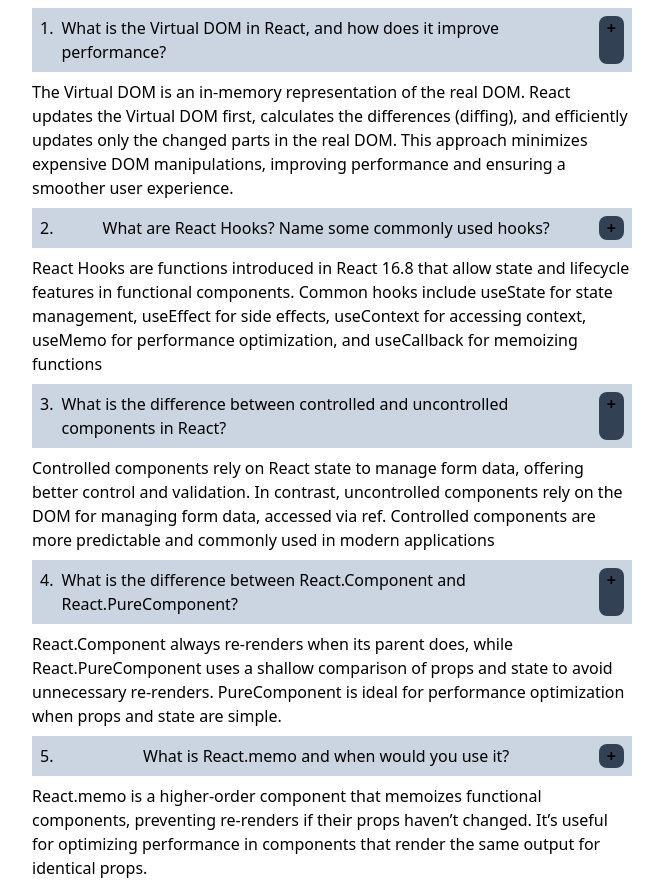
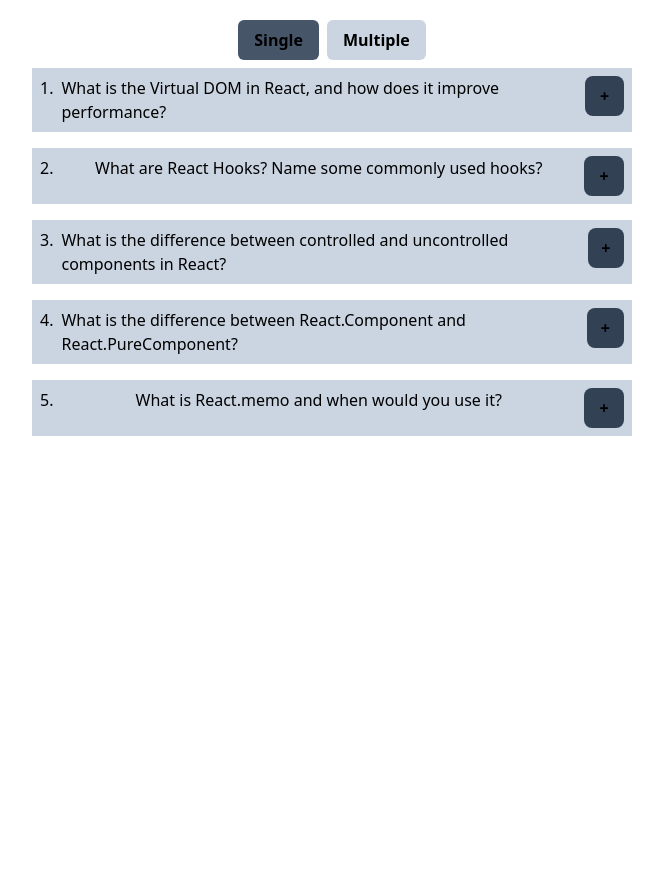
Before and after one commit to worldOfRavi/browserCoding, a React (Vite) app: page / in a window 1280 px wide. Shown: the whole page, without its empty margins (308-971 px from the left). After the commit the page ends 800 px from the top, so only its background shows below. Built offline with nearby package versions, Linux system fonts and the light colour scheme.

Commit message:
accordian is completed for both single and multiple mode

```diff
--- /dev/null
+++ b/practice.js
@@ -0,0 +1,4 @@
+let arr = [1,2,3,4,5];
+
+const total = arr.reduce((acc, num)=>acc+num,0);
+console.log(total);
--- a/src/component/Accordian.jsx
+++ b/src/component/Accordian.jsx
@@ -1,17 +1,47 @@
-import React from "react";
+import React, { useState } from "react";
 import { accordian } from "../config";
 
 const Accordian = () => {
+  const [answerId, setAnswerId] = useState(null);
+  const [mode, setMode] = useState("single");
+  const [listOfAnswer, setListOfAsnwer] = useState([]);
+
+
+  function toggleAnswer(getAnswerId){
+    if(mode==="single"){
+      setAnswerId(getAnswerId === answerId ? null : getAnswerId)
+    }
+    else{
+      let cpyList = [...listOfAnswer];
+      if(cpyList.includes(getAnswerId)){
+
+        cpyList = cpyList.filter(id=>id!==getAnswerId)
+        setListOfAsnwer(cpyList)
+      }
+      else{
+      cpyList.push(getAnswerId);
+      setListOfAsnwer(cpyList)
+      }
+    }
+
+
+  }
   return (
-    <div>
+    <div className="w-[600px] mx-auto mt-5" >
+    <div className="flex justify-center gap-2">
+    <button onClick={()=>setMode("single")} className={`${mode === "single" ? "bg-slate-600" :"bg-slate-300"} py-2 px-4 rounded-md font-semibold`}>Single</button>
+    <button onClick={()=>setMode("multiple")} className={`${mode === "multiple" ? "bg-slate-600" :"bg-slate-300"} py-2 px-4 rounded-md font-semibold`}>Multiple</button>
+    </div>
       {accordian.map((item) => (
-        <div key={item.id} className="flex flex-col w-[600px] mx-auto">
+        <div key={item.id} className="flex flex-col  ">
           <div className="flex justify-between gap-2 bg-slate-300 my-2 p-2">
             <span className="">{item.id}.</span>
             <h2>{item.question}</h2>
-            <span className="font-extrabold rounded-lg bg-slate-700 px-2">+</span>
+            <span onClick={()=>toggleAnswer(item.id)} className="font-extrabold rounded-lg w-10 h-10 flex justify-center items-center cursor-pointer bg-slate-700 px-2">+</span>
           </div>
-          <p>{item.answer}</p>
+          {mode === "single" ? item.id === answerId && <p className={`bg-slate-100`}  >{item.answer}</p>   :
+          <p className={`${listOfAnswer.includes(item.id) ? '' : 'hidden'} bg-slate-100`}>{item.answer}</p>
+          }
         </div>
       ))}
     </div>
```
